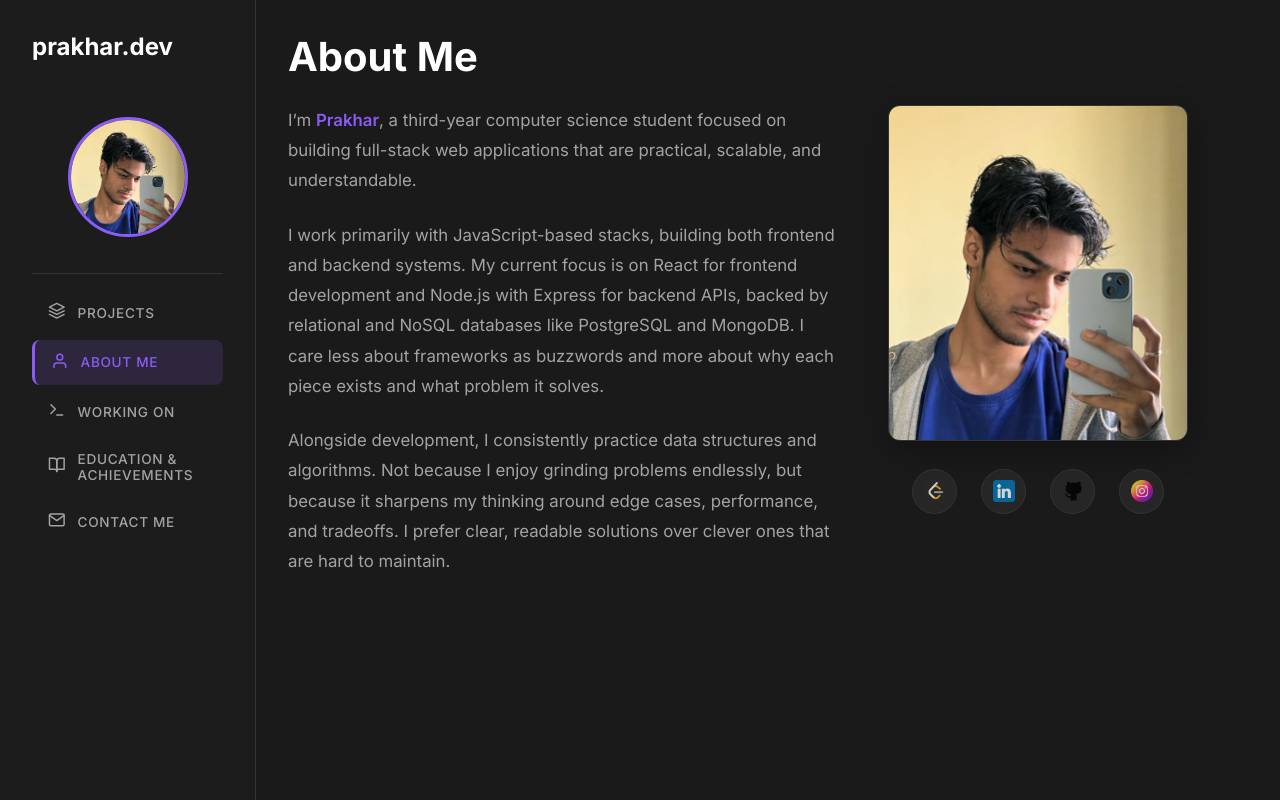
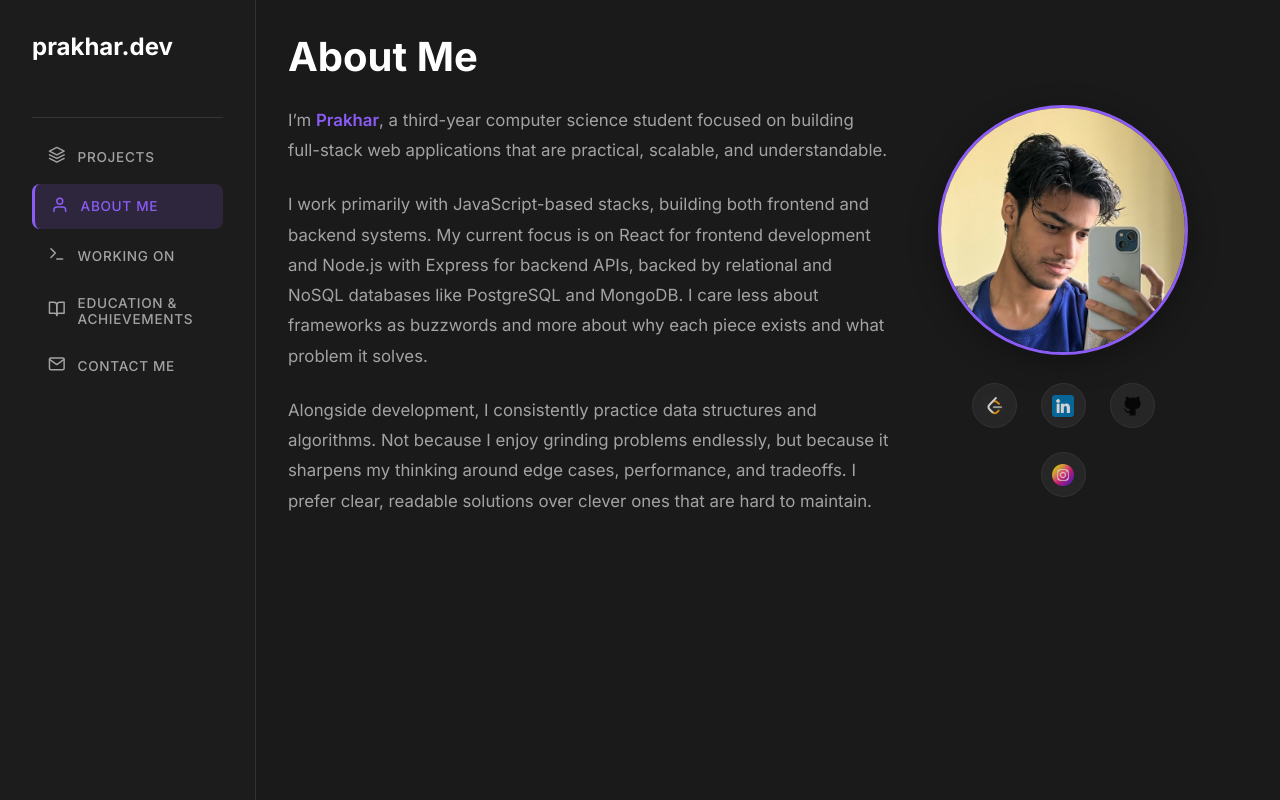
Before and after one commit to prakharDvedi/portfolio, a Next.js app: page /about in a window 1280 px wide. Built offline with nearby package versions, Linux system fonts and the light colour scheme.

Commit message:
completed front end

```diff
--- a/src/app/about/About.module.css
+++ b/src/app/about/About.module.css
@@ -36,15 +36,15 @@
 
 .imageSection {
   flex-shrink: 0;
-  width: 300px;
+  width: 250px;
 }
 
 .image {
   width: 100%;
-  height: auto;
-  border-radius: 12px;
+  aspect-ratio: 1 / 1;
+  border-radius: 50%;
   box-shadow: 0 8px 30px rgba(0, 0, 0, 0.3);
-  border: 1px solid var(--border-color);
+  border: 3px solid var(--accent-primary);
   object-fit: cover;
 }
 
--- a/src/app/contact/page.tsx
+++ b/src/app/contact/page.tsx
@@ -72,7 +72,7 @@ export default function Contact() {
               <span>GitHub</span>
             </Link>
             <Link
-              href="https://twitter.com/prakhardvedi"
+              href="https://twitter.com/PrakharDwi64417"
               target="_blank"
               className={styles.linkItem}
             >
--- a/src/components/Sidebar.tsx
+++ b/src/components/Sidebar.tsx
@@ -52,12 +52,6 @@ const Sidebar = () => {
         {isOpen ? <FiX /> : <FiMenu />}
       </button>
 
-      <div className={styles.profile}>
-        <div className={styles.avatarContainer}>
-          <img src="/me.png" alt="Profile" className={styles.avatar} />
-        </div>
-      </div>
-
       <hr className={styles.separator} />
 
       <nav className={`${styles.nav} ${isOpen ? styles.open : ""}`}>
```
Also changed, not shown: src/app/home.module.css (+15 -0 lines), src/app/page.tsx (+8 -0 lines).
